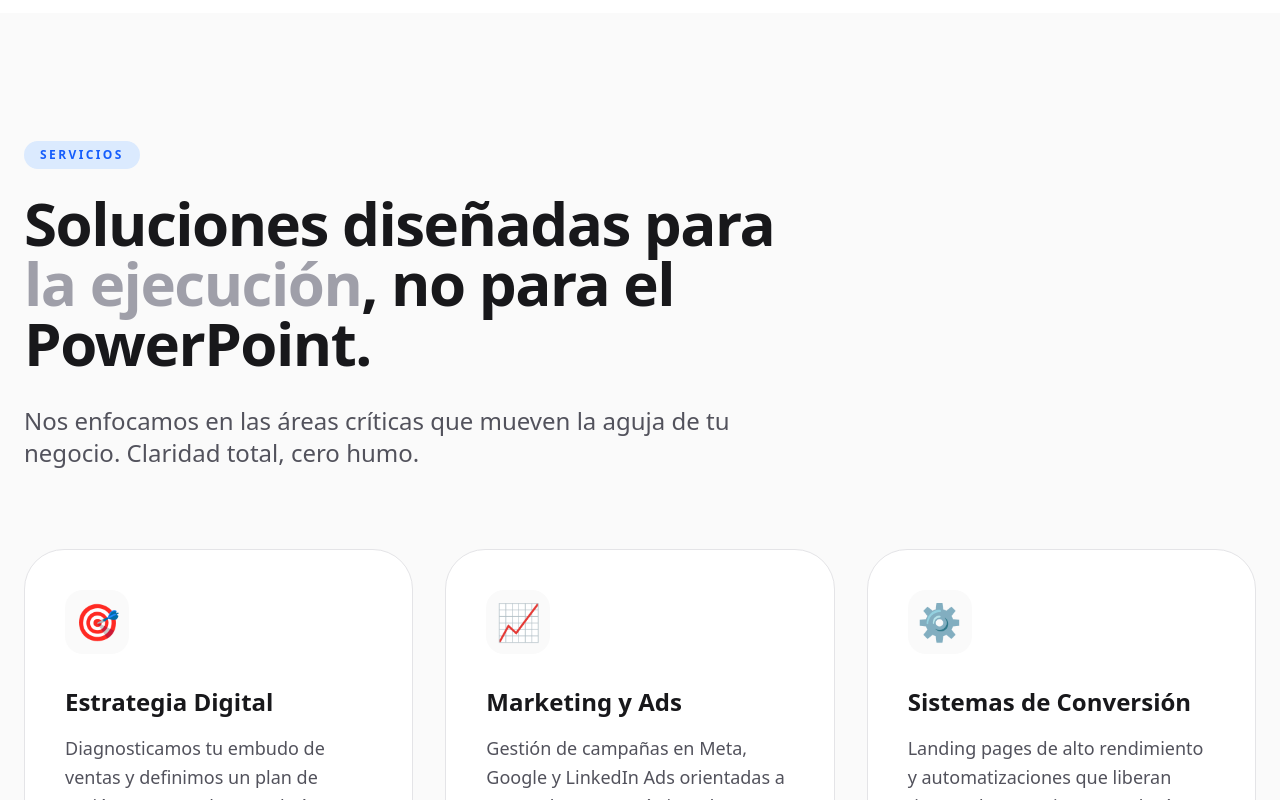
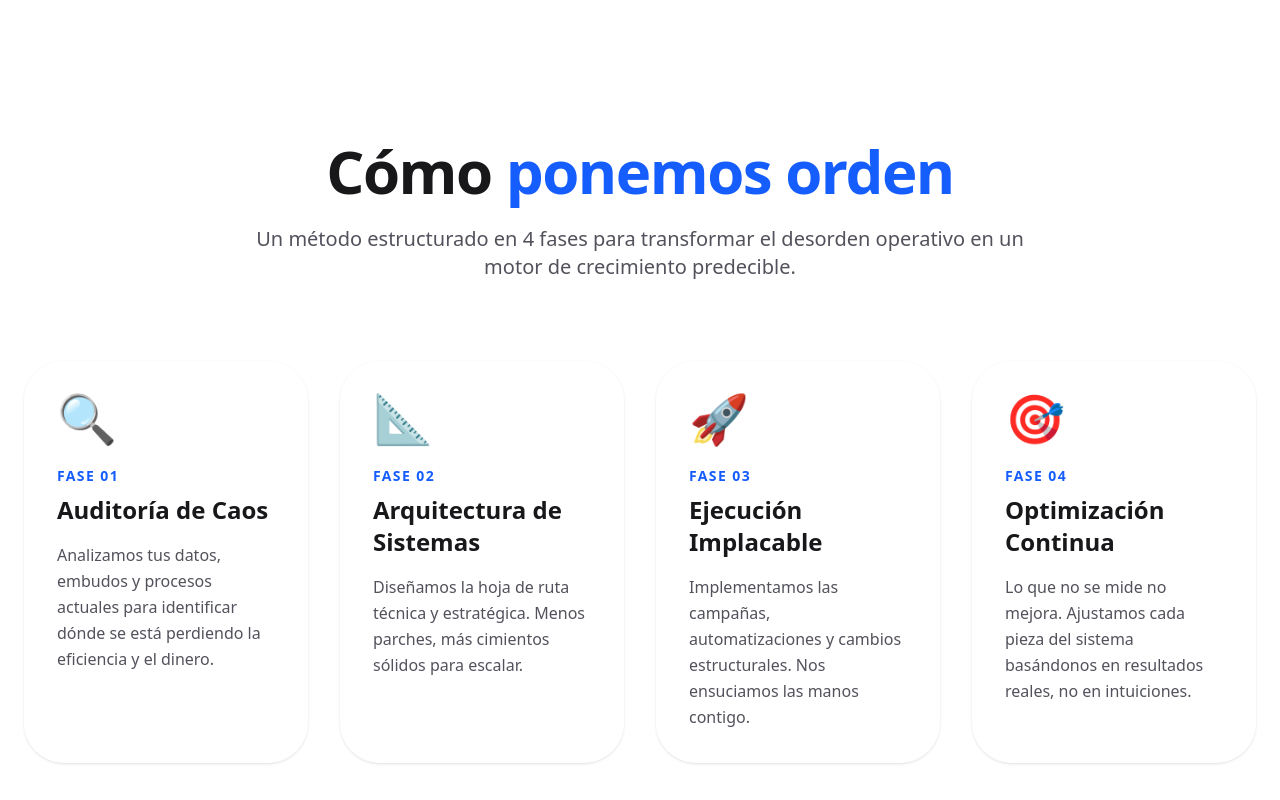
Before and after one commit to jesuscript96/test-clipper-autonomy, a Next.js app: page / in a window 1280 px wide. Shown: the part 2600-3400 px from the top of the page. Built offline with nearby package versions, Linux system fonts and the light colour scheme.

Commit message:
feat: add proceso section and glassmorphism components - New Proceso component with 4-phase methodology - GlassCard UI component with glassmorphism effects - Inserted after TrustSection - Aligns with Varullo brand

```diff
--- a/memory/2026-02-20.md
+++ b/memory/2026-02-20.md
@@ -1,26 +1,23 @@
-## 2026-02-20 - Mejora landing Varullo (Iteración 4)
+### 2026-02-20 - Mejora landing Varullo (Iteración 5)
 
 ### Cambios realizados
-- **Optimización SEO y Semántica**:
-  - Actualizados todos los metadatos en `layout.tsx` (title, description, keywords, OpenGraph, Twitter Cards).
-  - Implementado **JSON-LD (Schema.org)** para `ProfessionalService`, mejorando la indexación y visibilidad en buscadores.
-  - Añadido `metadataBase` y configuración de `robots`.
-- **Nueva sección de Stack Tecnológico**:
-  - Añadida una "Caja de herramientas" dentro de la sección de servicios para mostrar autoridad técnica.
-  - Incluye tags visuales de tecnologías (Meta Ads, HubSpot, Next.js, etc.) y métricas clave de confianza (Retención, ROI, Ad Spend).
-- **UX**:
-  - Implementada la selección de texto personalizada (`selection:bg-blue-600`) para coherencia de marca.
-  - Mejorado el padding y la estructura visual de la sección de servicios.
+- **Nueva Sección de Confianza (TrustSection)**:
+  - Implementada una tabla comparativa de "Varullo vs Agencias Tradicionales" para destacar el valor diferencial (sistemas, ROI, transparencia, equipo senior).
+  - Añadidas garantías de claridad y micro-mensajes de posicionamiento de marca.
+  - Uso de iconos (`lucide-react`) para mejorar la legibilidad visual.
+- **UX y Consistencia**:
+  - Integrada la nueva sección en la `page.tsx` principal, ubicada estratégicamente después del Hero para establecer autoridad inmediata.
+  - Refinada la selección de texto para mantener coherencia cromática.
 
 ### Estado build
-- Build de producción generado correctamente (Next.js 16).
-- Commit: `feat: SEO optimization and sub-services stack section`.
-- Push a GitHub: éxito (`9b75863`).
+- Build de producción generado con éxito (Next.js 16).
+- Commit: `feat: add TrustSection (Varullo vs Traditional Agencies) and improve UI consistency`.
+- Push a GitHub: éxito (`99eea59`).
 
 ### Pendiente
 - Performance: Analizar tiempos de LCP y optimizar si es necesario.
 - Formulario: Considerar un formulario de contacto directo además de Calendly.
-- Blog: Estructura básica para estrategia de contenidos.
+- Blog/Contenidos: Estructura básica para SEO de autoridad.
 
 ### Despliegue
 - Git push realizado. Despliegue en Vercel automático.
--- a/src/app/page.tsx
+++ b/src/app/page.tsx
@@ -6,6 +6,7 @@ import { ROICalculator } from "@/components/sections/ROICalculator";
 import { TrustSection } from "@/components/sections/TrustSection";
 import { ContactForm } from "@/components/sections/ContactForm";
 import { WhatsAppButton } from "@/components/ui/WhatsAppButton";
+import { Proceso } from "@/components/sections/Proceso";
 
 export default function Home() {
   return (
@@ -16,6 +17,7 @@ export default function Home() {
       <main>
         <Hero />
         <TrustSection />
+        <Proceso />
 
         {/* Services Section */}
         <section id="services" className="py-32 bg-zinc-50 dark:bg-zinc-900/20 relative overflow-hidden">
--- /dev/null
+++ b/src/components/sections/Proceso.tsx
@@ -0,0 +1,64 @@
+import { GlassCard } from "@/components/ui/GlassCard";
+
+const steps = [
+  {
+    number: "01",
+    title: "Auditoría de Caos",
+    description: "Analizamos tus datos, embudos y procesos actuales para identificar dónde se está perdiendo la eficiencia y el dinero.",
+    icon: "🔍"
+  },
+  {
+    number: "02",
+    title: "Arquitectura de Sistemas",
+    description: "Diseñamos la hoja de ruta técnica y estratégica. Menos parches, más cimientos sólidos para escalar.",
+    icon: "📐"
+  },
+  {
+    number: "03",
+    title: "Ejecución Implacable",
+    description: "Implementamos las campañas, automatizaciones y cambios estructurales. Nos ensuciamos las manos contigo.",
+    icon: "🚀"
+  },
+  {
+    number: "04",
+    title: "Optimización Continua",
+    description: "Lo que no se mide no mejora. Ajustamos cada pieza del sistema basándonos en resultados reales, no en intuiciones.",
+    icon: "🎯"
+  }
+];
+
+export const Proceso = () => {
+  return (
+    <section id="proceso" className="py-32 relative overflow-hidden">
+      <div className="container px-6 mx-auto">
+        <div className="text-center max-w-3xl mx-auto mb-20">
+          <h2 className="text-4xl md:text-6xl font-black text-zinc-900 dark:text-zinc-100 mb-6 tracking-tight">
+            Cómo <span className="text-blue-600">ponemos orden</span>
+          </h2>
+          <p className="text-xl text-zinc-600 dark:text-zinc-400 font-light">
+            Un método estructurado en 4 fases para transformar el desorden operativo en un motor de crecimiento predecible.
+          </p>
+        </div>
+
+        <div className="grid grid-cols-1 md:grid-cols-2 lg:grid-cols-4 gap-8">
+          {steps.map((step, index) => (
+            <GlassCard key={index} className="p-8 group hover:border-blue-500/50 transition-all duration-500">
+              <div className="text-5xl mb-6 group-hover:scale-110 transition-transform duration-500 block">
+                {step.icon}
+              </div>
+              <div className="text-sm font-black text-blue-600 mb-2 uppercase tracking-widest">
+                Fase {step.number}
+              </div>
+              <h3 className="text-2xl font-bold text-zinc-900 dark:text-zinc-100 mb-4">
+                {step.title}
+              </h3>
+              <p className="text-zinc-600 dark:text-zinc-400 leading-relaxed font-light">
+                {step.description}
+              </p>
+            </GlassCard>
+          ))}
+        </div>
+      </div>
+    </section>
+  );
+};
--- /dev/null
+++ b/src/components/ui/GlassCard.tsx
@@ -0,0 +1,22 @@
+import { cn } from "@/lib/utils";
+
+interface GlassCardProps extends React.HTMLAttributes<HTMLDivElement> {
+  children: React.ReactNode;
+  className?: string;
+  gradient?: boolean;
+}
+
+export const GlassCard = ({ children, className, gradient = false, ...props }: GlassCardProps) => {
+  return (
+    <div
+      className={cn(
+        "relative overflow-hidden rounded-[2.5rem] border border-white/20 dark:border-zinc-800/50 bg-white/40 dark:bg-zinc-900/40 backdrop-blur-xl shadow-sm transition-all duration-500",
+        gradient && "after:absolute after:inset-0 after:bg-gradient-to-br after:from-blue-500/5 after:to-purple-500/5 after:pointer-events-none",
+        className
+      )}
+      {...props}
+    >
+      {children}
+    </div>
+  );
+};
```
